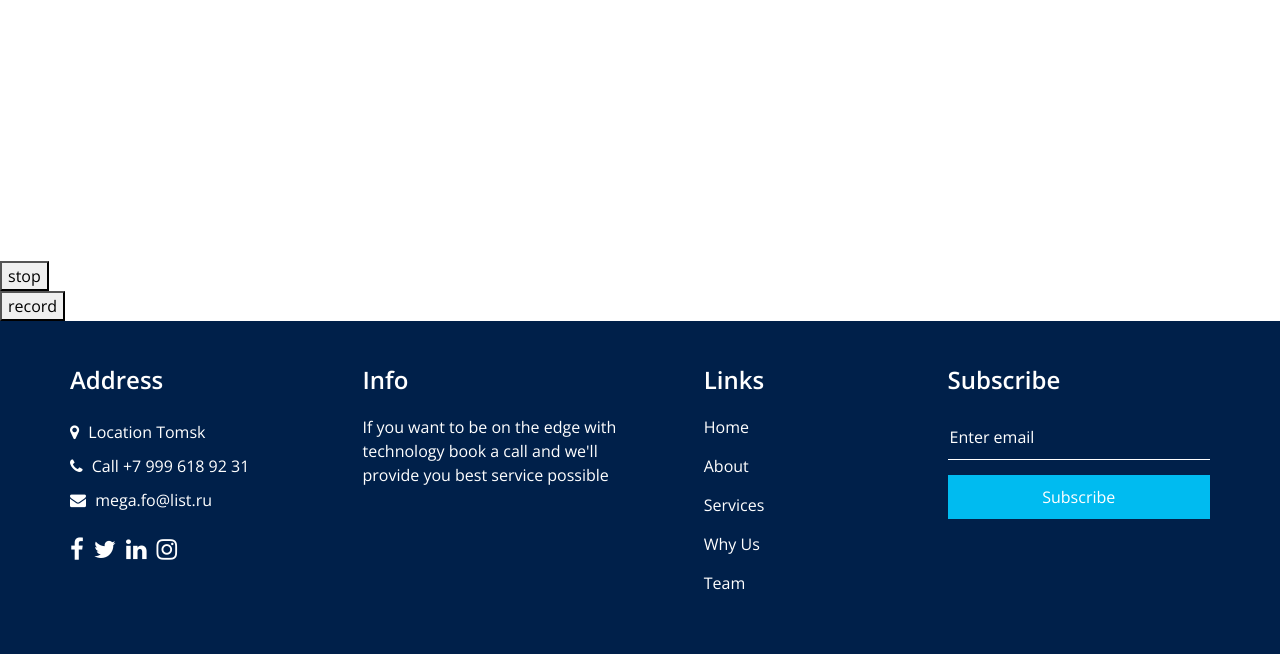
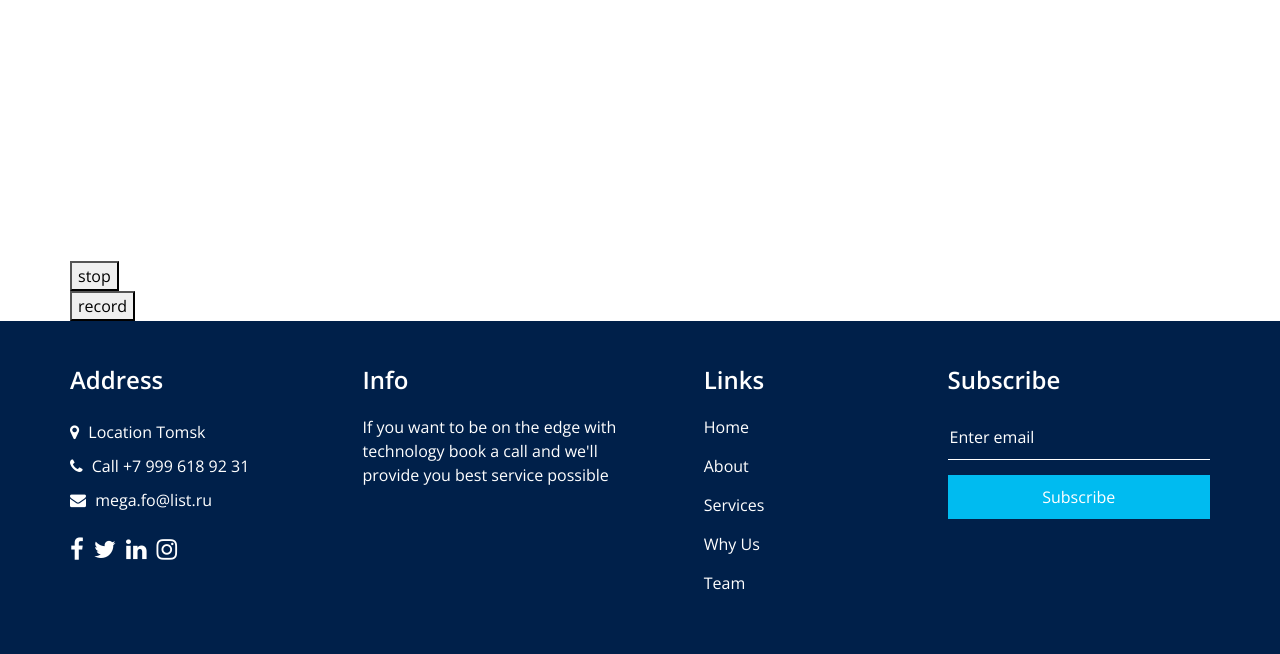
Before and after one commit to Roman12322/DoubleCheck, a Django app: template main/templates/main/main.html in a window 1280 px wide. Shown: the part 192-846 px from the top of the page. Run offline with Django 3.2, Linux system fonts and the light colour scheme; the template is opened without the code that fills it, so the values that code supplies are empty; some libraries are stand-ins or nearby versions.

Commit message:
added styles for main-window

```diff
--- a/main/static/main/css/style.css
+++ b/main/static/main/css/style.css
@@ -527,6 +527,7 @@ a:focus {
 
 .video_section .box {
   margin-top: 45px;
+  padding-top: 400px;
   display: -webkit-box;
   display: -ms-flexbox;
   display: flex;
--- a/main/templates/main/main.html
+++ b/main/templates/main/main.html
@@ -74,6 +74,7 @@
     </h2>
   </div>
   <section class="video_section">
+    <div class="container">
       <form action="recognize_person", method="post" id="post-form" enctype="multipart/form-data">
         {% csrf_token %}
           <input type="hidden" name="csrfmiddlewaretoken" value="8W8kwU3tAq9NrRFhHkvBrFkHhGHQSIGB">
@@ -86,6 +87,7 @@
       </form>
       <div class="record-button">
         <button class="try-button" id="record">record</button>
+      </div>
     </div>
   </section>
   <section class="info_section layout_padding2">
```
Lines whose indentation alone changed are shown as unchanged.
